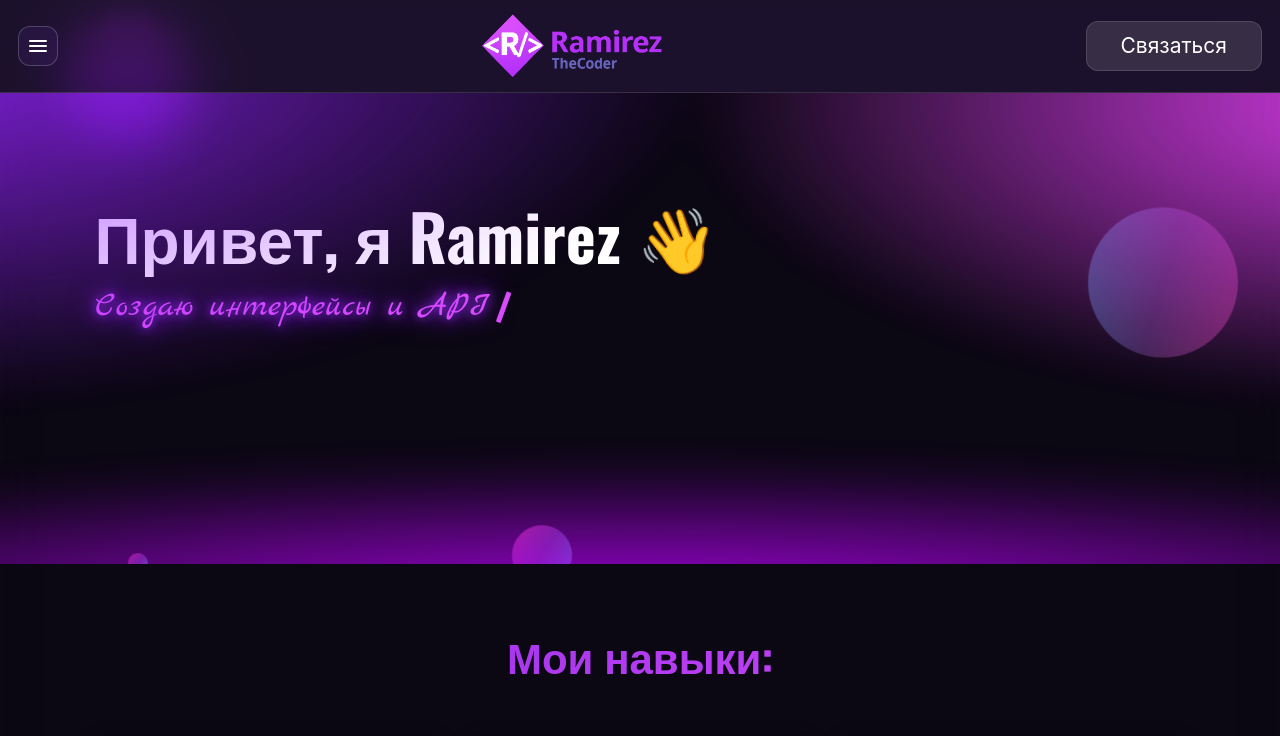
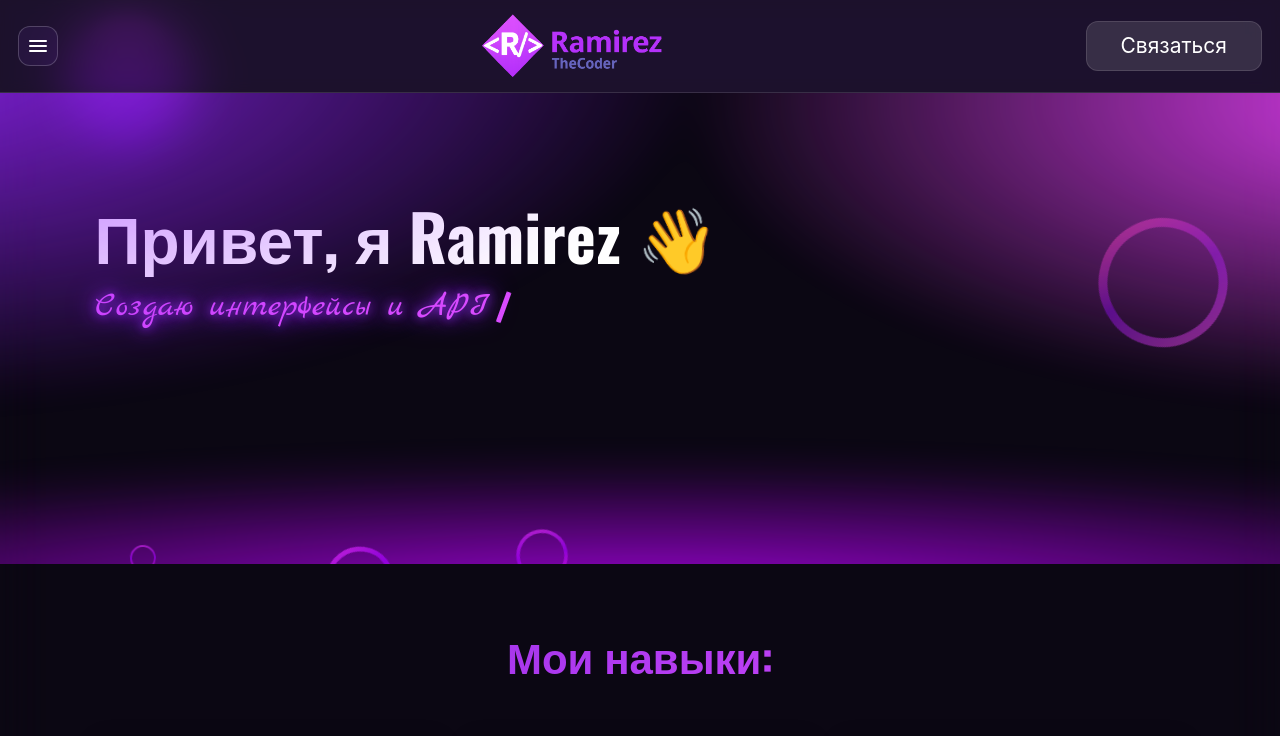
Before and after one commit to david-1910/project-ramirez, a React (Vite) app: page / in a window 1280 px wide. Shown: the top 736 px of the page. Built offline with nearby package versions, Linux system fonts and the light colour scheme; a web font is replaced by a local one.

Commit message:
next commit

```diff
--- a/src/components/3_Intro/Intro.css
+++ b/src/components/3_Intro/Intro.css
@@ -134,7 +134,6 @@
 }
 
 /* -ANIMATED BACKGROUND- */
-
 .circles {
     position: absolute;
     top: 0;
@@ -143,19 +142,38 @@
     height: 700px;
     overflow: hidden;
     z-index: -1;
+    margin: 0;
+    padding: 0;
+    pointer-events: none;
 }
 
 .circles li {
     position: absolute;
-    display: block;
     list-style: none;
-    width: 20px;
-    height: 20px;
-    background-color: #ff3cac;
-    background-image: linear-gradient(225deg, #ff3cac 0%, #784ba0 50%, #42c3ff 100%);
+    width: 60px;
+    height: 60px;
+    bottom: -150px;
     animation: animate 25s linear infinite;
-    bottom: -150px;
+    transform-origin: center;
 }
+
+/* пример — можешь варьировать размеры/лево/анимации */
+.circles li:nth-child(1) {
+    left: 10%;
+    width: 90px;
+    height: 90px;
+    animation-duration: 20s;
+}
+
+.circles li:nth-child(2) {
+    left: 22%;
+    width: 40px;
+    height: 40px;
+    animation-delay: 2s;
+    animation-duration: 14s;
+}
+
+/* ... добавь остальные nth-child как у тебя ... */
 
 .circles li:nth-child(1) {
     left: 25%;
@@ -166,16 +184,16 @@
 
 .circles li:nth-child(2) {
     left: 10%;
-    width: 20px;
-    height: 20px;
+    width: 30px;
+    height: 30px;
     animation-delay: 2s;
     animation-duration: 12s;
 }
 
 .circles li:nth-child(3) {
     left: 70%;
-    width: 20px;
-    height: 20px;
+    width: 25px;
+    height: 25px;
     animation-delay: 4s;
 }
 
@@ -189,8 +207,8 @@
 
 .circles li:nth-child(5) {
     left: 65%;
-    width: 20px;
-    height: 20px;
+    width: 25px;
+    height: 25px;
     animation-delay: 0s;
 }
 
@@ -210,16 +228,16 @@
 
 .circles li:nth-child(8) {
     left: 50%;
-    width: 25px;
-    height: 25px;
+    width: 45px;
+    height: 45px;
     animation-delay: 15s;
     animation-duration: 45s;
 }
 
 .circles li:nth-child(9) {
     left: 20%;
-    width: 15px;
-    height: 15px;
+    width: 20px;
+    height: 20px;
     animation-delay: 2s;
     animation-duration: 35s;
 }
@@ -232,21 +250,26 @@
     animation-duration: 11s;
 }
 
+.shape-svg {
+    width: 100%;
+    height: 100%;
+    display: block;
+}
+
+/* анимация (у тебя было снизу->вверх) */
 @keyframes animate {
-
     0% {
         transform: translateY(0) rotate(0deg);
         opacity: 1;
-        border-radius: 100%;
     }
 
     100% {
         transform: translateY(-1000px) rotate(720deg);
         opacity: 0;
-        border-radius: 100%;
     }
+}
 
-}
+
 
 /* Адаптив */
 
--- a/src/components/3_Intro/Intro.jsx
+++ b/src/components/3_Intro/Intro.jsx
@@ -125,7 +125,18 @@ export default function Intro() {
             <div className="intro__gradient"></div>
             <ul className="circles">
                 {Array.from({ length: 20 }).map((_, i) => (
-                    <li key={i}></li>
+                    <li key={i} className="shape">
+                        <svg viewBox="0 0 100 100" className="shape-svg" preserveAspectRatio="xMidYMid meet">
+                            <defs>
+                                <linearGradient id={`g-${i}`} x1="0" x2="1">
+                                    <stop offset="0" stopColor="#ff3cac" />
+                                    <stop offset="0.5" stopColor="#8800ffff" />
+                                    <stop offset="1" stopColor="#f242ffff" />
+                                </linearGradient>
+                            </defs>
+                            <circle cx="50" cy="50" r="40" fill="none" stroke={`url(#g-${i})`} strokeWidth="6" strokeLinecap="round" strokeLinejoin="round" />
+                        </svg>
+                    </li>
                 ))}
             </ul>
         </section>
--- a/src/components/5_About/About.css
+++ b/src/components/5_About/About.css
@@ -3,6 +3,7 @@
 .about {
     position: relative;
     overflow: hidden;
+    padding: 0 0 40px 0;
 }
 
 .about__title {
--- a/src/components/6_Contact/Contacts.css
+++ b/src/components/6_Contact/Contacts.css
@@ -1,7 +1,7 @@
 /* -Секция "Контакты"- */
 
 .contact {
-    padding: 80px 0 0 0;
+    padding: 40px 0 0 0;
     position: relative;
     overflow: hidden;
 }
```
